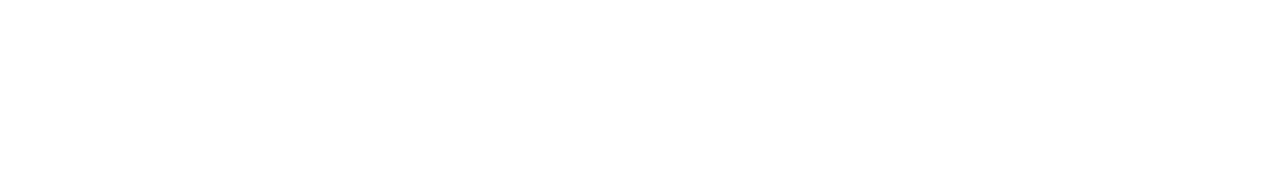
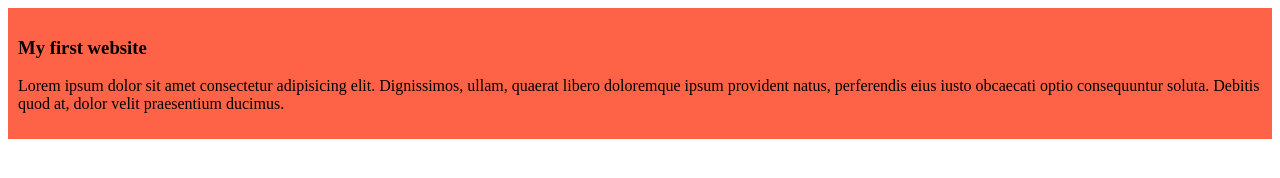
Before and after one commit to shuvoGit50/my-simple-website, a plain HTML site: page index.html in a window 1280 px wide. Drawn offline with Linux system fonts and the light colour scheme.

Commit message:
added the first blog

```diff
--- /dev/null
+++ b/Styles/blog.css
@@ -0,0 +1,4 @@
+div{
+    background-color: tomato;
+    padding: 10px;
+}
--- a/index.html
+++ b/index.html
@@ -4,8 +4,12 @@
     <meta charset="UTF-8">
     <meta name="viewport" content="width=device-width, initial-scale=1.0">
     <title>My simple website</title>
+    <link rel="stylesheet" href="Styles/blog.css">
 </head>
 <body>
-
+    <div>
+        <h3>My first website</h3>
+        <p>Lorem ipsum dolor sit amet consectetur adipisicing elit. Dignissimos, ullam, quaerat libero doloremque ipsum provident natus, perferendis eius iusto obcaecati optio consequuntur soluta. Debitis quod at, dolor velit praesentium ducimus.</p>
+    </div>
 </body>
 </html>
```
